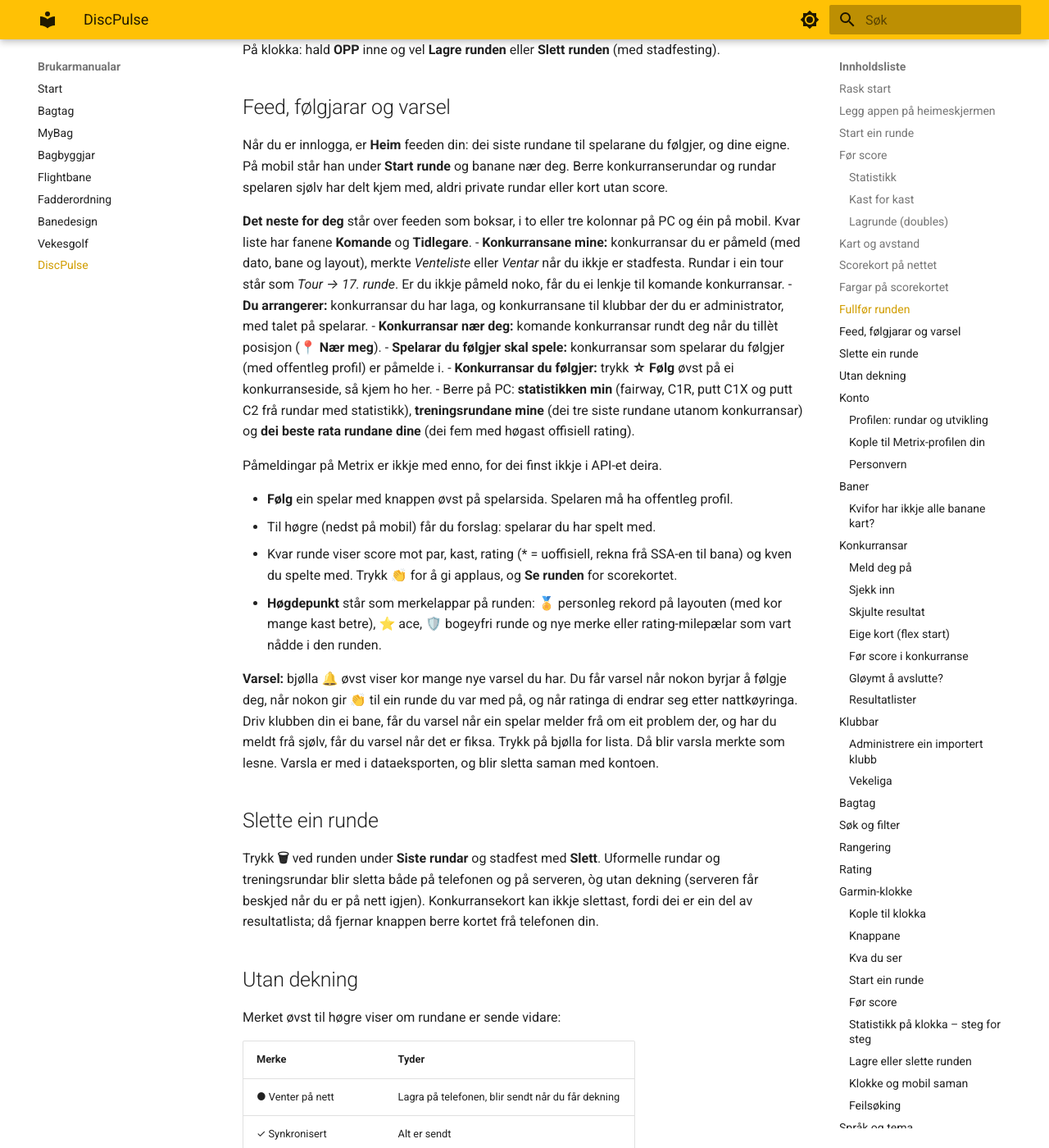
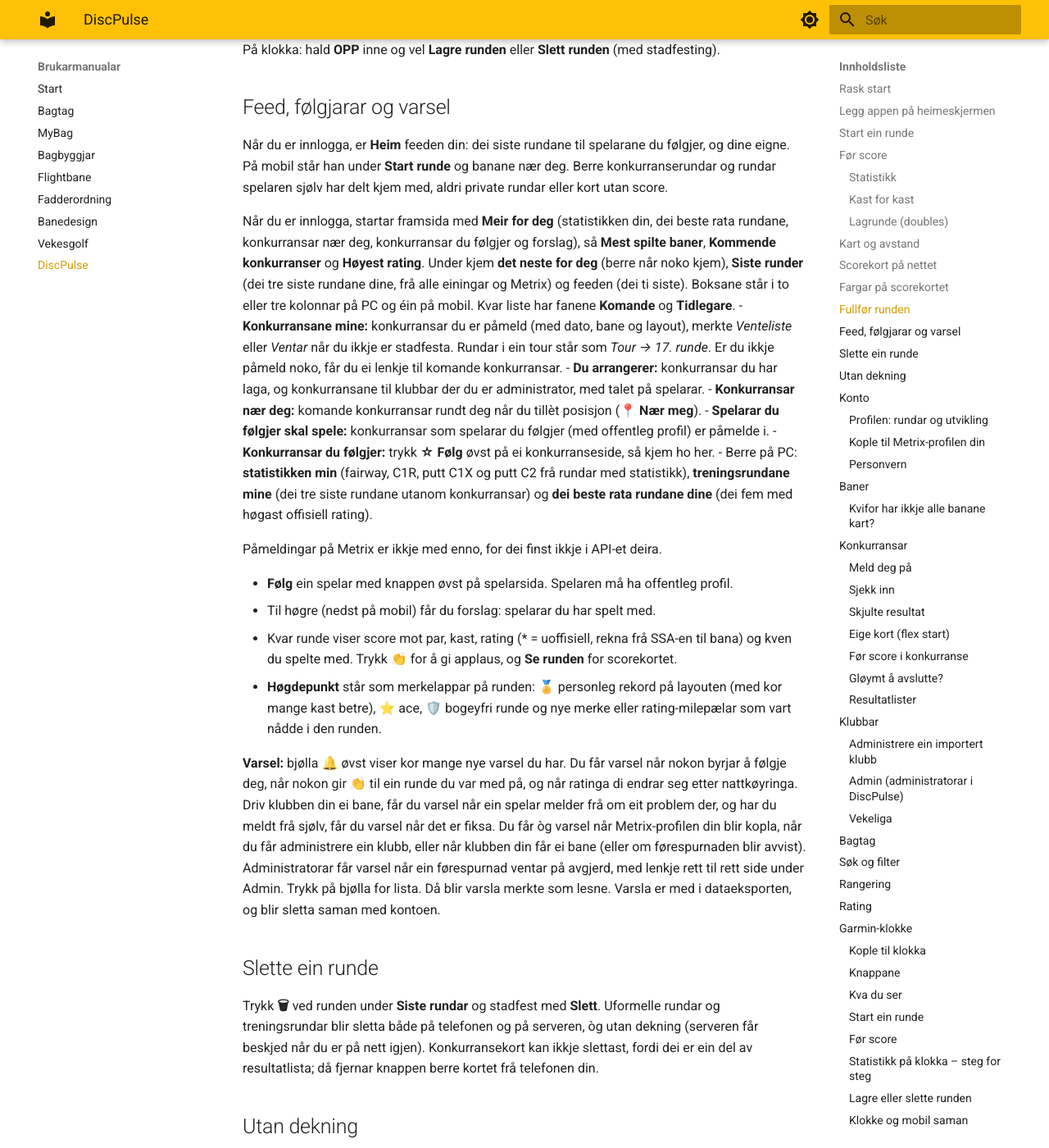
Before and after one commit to hanses89/manuals, an MkDocs documentation site: the page built from docs/discpulse.md, in a window 1280 px wide and 1400 px high, scrolled down 7505 px. Shown: the whole window at 82% size. Built offline with MkDocs 1.6.1 and Material for MkDocs 9.7.7, drawn with Linux system fonts in a browser that asks for light colours; some of the changed text lies outside the part shown.

Commit message:
manual: sync from discpulse.app @ cc5b32fd181ad3d9fd0033564bb34e2199f17501

```diff
--- a/docs/discpulse.md
+++ b/docs/discpulse.md
@@ -297,7 +297,11 @@ Når du er innlogga, er **Heim** feeden din: dei siste rundane til spelarane du
 dine eigne. På mobil står han under **Start runde** og banane nær deg. Berre konkurranserundar og rundar spelaren sjølv har delt kjem med,
 aldri private rundar eller kort utan score.
 
-**Det neste for deg** står over feeden som boksar, i to eller tre kolonnar på PC og éin på mobil. Kvar liste har
+Når du er innlogga, startar framsida med **Meir for deg** (statistikken din, dei beste rata
+rundane, konkurransar nær deg, konkurransar du følgjer og forslag), så **Mest spilte baner**,
+**Kommende konkurranser** og **Høyest rating**. Under kjem **det neste for deg** (berre når noko
+kjem), **Siste runder** (dei tre siste rundane dine, frå alle einingar og Metrix) og feeden (dei
+ti siste). Boksane står i to eller tre kolonnar på PC og éin på mobil. Kvar liste har
 fanene **Komande** og **Tidlegare**.
 - **Konkurransane mine:** konkurransar du er påmeld (med dato, bane og layout), merkte
   *Venteliste* eller *Ventar* når du ikkje er stadfesta. Rundar i ein tour står som
@@ -326,7 +330,10 @@ Påmeldingar på Metrix er ikkje med enno, for dei finst ikkje i API-et deira.
 **Varsel:** bjølla **🔔** øvst viser kor mange nye varsel du har. Du får varsel når nokon
 byrjar å følgje deg, når nokon gir **👏** til ein runde du var med på, og når ratinga di
 endrar seg etter nattkøyringa. Driv klubben din ei bane, får du varsel når ein spelar
-melder frå om eit problem der, og har du meldt frå sjølv, får du varsel når det er fiksa.
+melder frå om eit problem der, og har du meldt frå sjølv, får du varsel når det er fiksa. Du får
+òg varsel når Metrix-profilen din blir kopla, når du får administrere ein klubb, eller når klubben
+din får ei bane (eller om førespurnaden blir avvist). Administratorar får varsel når ein
+førespurnad ventar på avgjerd, med lenkje rett til rett side under Admin.
 Trykk på bjølla for lista. Då blir varsla merkte som lesne.
 Varsla er med i dataeksporten, og blir sletta saman med kontoen.
 
@@ -437,15 +444,21 @@ sjå kor mange rundar du har der, opne statistikken din på bana eller starte ei
 banar som står att. Byen kjem frå banedataa, og stengde eller skjulte banar tel ikkje. 🏆
 betyr at du har spelt alle banane i byen.
 
+Har ein Metrix-profil nøyaktig same namn som kontoen din, står det **Er dette deg?** på
+profilen og under **Dine rundar** på banesida, med kor mange rundar profilen har, og ei lenkje
+til koplinga.
+
 Resultata dine frå Disc Golf Metrix ligg på ein eigen spelarprofil som er henta
 frå Metrix. Metrix deler ikkje e-postadresser, så DiscPulse kan ikkje vite av
 seg sjølv at profilen er din.
 
-1. Gå til **Profil → Metrix-profilen din**. Namnet ditt er alt fylt inn i søket.
-2. Finn profilen din. Talet på rundar og klubben hjelper deg å velje rett.
-3. Trykk **Dette er meg**, skriv gjerne ei melding og trykk **Send førespurnad**.
+1. Trykk **Kople til** i boksen **Er dette deg?** (profilen er då alt vald), eller gå til
+   **Profil → Innstillingar → Metrix-profilen din**, der namnet ditt står i søket.
+2. Finn profilen din. Talet på rundar og klubben hjelper deg å velje rett. Trykk **Dette er meg**.
+3. Rett under profilen kan du skrive ei melding. Trykk **Send førespurnad**.
 
-Ein administrator sjekkar førespurnaden og godkjenner han. Då blir Metrix-profilen
+Ein administrator sjekkar førespurnaden og godkjenner han. Er du sjølv administrator, går
+han rett gjennom. Då blir Metrix-profilen
 og kontoen din éin profil, med både Metrix-resultata og rundane du har ført i
 DiscPulse. Nye resultat frå Metrix kjem automatisk på same profil etterpå.
 
@@ -527,6 +540,10 @@ Hola får kart når nokon har plassert tee og korg:
 - **Klubben som driv bana** kan gjere det sjølv. Eigarar og administratorar av
   klubben ser knappen **Kartlegg bana** (eller **Rediger**) på banesida. Ei bane
   utan klubb kan berre ein administrator i DiscPulse redigere.
+- **↪ Knekk** (i editoren, når tee og korg er plasserte): har holet ein knekk eller går rundt
+  noko, vel **Knekk** og trykk i kartet i rekkjefølgje frå tee mot korg (eller bruk **Bruk min
+  posisjon** der du står). Lengda følgjer linja, og linja blir vist på banekartet og i holkartet
+  under runden. **↶** tek bort siste knekkpunkt, **Fjern alle** gjer linja rett att.
 - **📊 Baneverktøy** (same personar som kan redigere bana): tal for dei siste fire vekene
   samanlikna med dei fire før (spelarrundar, rundar, unike spelarar, snitt per kort),
   spelarrundar per veke og per vekedag, layoutane med kor mykje dei er spelte og snittet mot
@@ -684,6 +701,16 @@ første som blir godkjend, blir eigar; seinare godkjende blir administratorar.
 Når du administrerer klubben, kan du knyte han til banane han driv (sjå **⛳ Banar klubben
 driv** over). Ein administrator i DiscPulse ser både klubbførespurnader og baneførespurnader
 under `/admin/klubber`.
+
+### Admin (administratorar i DiscPulse)
+
+Administratorar har **🛠 Admin** i profilmenyen (☰ på mobil). Sida samlar alle
+administrative oppgåver med kor mange som ventar: Metrix-profilar som ventar på kopling,
+klubbar og banar som ventar, samanslåtte og skjulte banar, import og rating (siste køyring)
+og opne banerapportar per bane. **Siste avgjerder** viser dei ti siste godkjenningane og
+avvisingane (med kven og når), også dei som gjekk rett gjennom fordi ein administrator
+kopla sin eigen profil. Dei vanlege sidene under Profil har ingen administratorlenkjer.
+Ein konto blir administrator med `npm run user:role -w @discpulse/db -- <e-post> ADMIN`.
 
 ### Vekeliga
 
```
